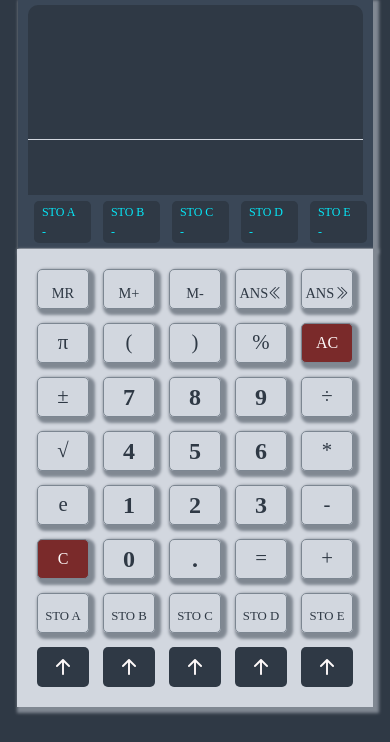
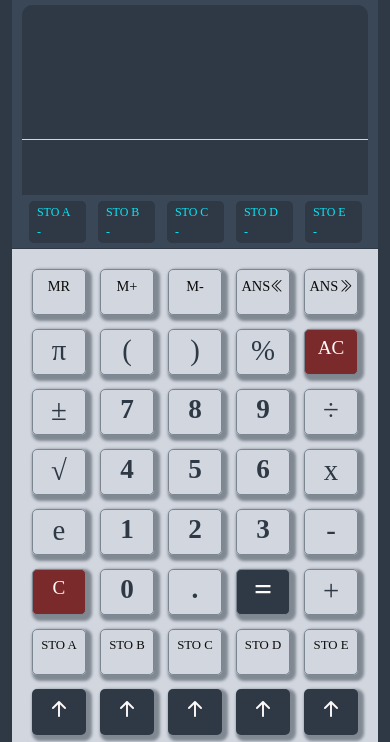
Before and after one commit to Jerrybadilla25/Calculator, a website: page Public/index.html in a window 390 px wide. Shown: the part 105-847 px from the top of the page. Drawn offline with nearby package versions, Linux system fonts and the light colour scheme.

Commit message:
add mensto

```diff
--- a/Public/css/media.css
+++ b/Public/css/media.css
@@ -16,26 +16,32 @@
     }
     .box-calc{
         display: grid;
-        grid-template-columns: 52px 52px 52px 52px 52px ;
-        grid-template-rows: repeat(8, 40px);
+        grid-template-columns: repeat(5, 54px) ;
+        grid-template-rows: repeat(8, 46px);
         column-gap: 14px;
         row-gap: 14px;
         justify-content: center;
         background-color: var(--bg-white-ligth);
-
         border-radius: 0;
-        box-shadow: var(--shadow);
-
     }
     .row{
         display: grid;
         background-color: var(--bg-header);
-        grid-template-columns: 355px;
+        grid-template-columns: 366px;
         border-radius: 0;
-
         margin-bottom: 1px;
         height: auto;
-        box-shadow: var(--shadow);
+    }
+    .display{
+        display: flex;
+        flex-direction: column;
+        padding: 5px 10px 5px 10px;
+
+    }
+    .pila-5{
+
+        display: flex;
+        justify-content: center;
     }
     .men{
         font-size: 0.8em;
@@ -43,18 +49,7 @@
     .ans{
         font-size: 0.9em;
     }
-    .pila-5-p{
 
-        display: flex;
-        justify-content: space-evenly;
-        font-size: 0.75em;
-
-        margin: 0.5em .5em 0 .5em;
-        background-color: var( --bg-green-dark);
-        border-radius: 5px;
-        color: var(--bg-white-ligth);
-        width: 45px;
-    }
 
     .lado{
         display: none;
--- a/Public/css/style.css
+++ b/Public/css/style.css
@@ -3,14 +3,16 @@
     --bg-header: #3a4757;
     --border-box: #7c8691;
     --bg-white-ligth: #d2d7df;
-    --l-red: #90aa67;
+    --l-green: #2f312b;
     --l-agua: #06e7f7;
     --l-white: #fffafa;
     --bg-men: #48607c;
     --bg-ac: #7a2a2a;
+    --l-red: #915959;
     --bg-con: #70869c;
     --font-num: 'Patrick Hand';
     --shadow: 3px 3px 3px 3px #808892;
+    --l-black: #0a0a0a;
 
 }
 body{
@@ -39,7 +41,7 @@ body{
     background-color: var(--bg-white-ligth);
     padding: 20px;
     border-radius: 0 0 15px 15px;
-    box-shadow: var(--shadow);
+
 }
 .item{
     display: flex;
@@ -50,14 +52,14 @@ body{
 .num{
     background-color: var();
     box-shadow: var(--shadow);
-    font-size: 1.5em;
+    font-size: 1.7em;
     font-weight: 900;
-    padding-top: 12%;
+    padding-top: 8%;
     border: solid 1px var(--border-box);
     color: var(--bg-green-dark);
 }
 .num:hover{
-    font-size: 1.8em;
+    font-size: 2.2em;
     padding-top: 8%;
     background-color: var(--bg-con);
     color: var(--l-white);
@@ -66,8 +68,8 @@ body{
 .oper{
     border: solid 1px var(--border-box);
     color: var(--bg-green-dark);
-    font-size: 1.3em;
-    padding-top: 12%;
+    font-size: 1.8em;
+    padding-top: 8%;
     box-shadow: var(--shadow);
 }
 .oper:hover{
@@ -78,24 +80,27 @@ body{
 }
 .igual{
     border: solid 1px var(--border-box);
-    color: var(--bg-green-dark);
-    font-size: 1.3em;
-    padding-top: 12%;
+    color: var(--l-white);
+    font-size: 2em;
+    font-weight: bolder;
+    background-color: var(--bg-green-dark);
+    padding-top: 1%;
     box-shadow: var(--shadow);
 }
 
 .men{
     border: solid 1px var(--border-box);
-    color: var(--bg-green-dark);
+    color: var(--l-black);
     font-size: 0.8em;
-    padding-top: 15px;
+    padding-top: 8px;
     box-shadow: var(--shadow);
 }
 .ac{
+    font-size: 1.2em;
     background-color: var(--bg-ac);
     border: solid 1px var(--border-box);
     color: var(--l-white);
-    padding-top: 10px;
+    padding-top: 7px;
     box-shadow: var(--shadow);
 }
 .ac:hover{
@@ -107,6 +112,7 @@ body{
     color: var(--l-white);
     padding-top: 3px;
     font-size: 2em;
+    box-shadow: var(--shadow);
 }
 .icon:hover{
     color: var(--bg-green-dark);
@@ -123,8 +129,9 @@ body{
 
 .ans{
     border: solid 1px var(--border-box);
-    color: var(--bg-green-dark);
-    padding-top: 15px;
+    color: var(--l-black);
+    font-size: 1.1em;
+    padding-top: 8px;
     box-shadow: var(--shadow);
 }
 .ans:hover{
@@ -140,13 +147,14 @@ body{
 /*###################### header #################*/
 
 .row{
+
     display: grid;
     background-color: var(--l-white);
     grid-template-columns: 564px;
     border-radius: 15px 15px 0 0;
     margin-bottom: 1px;
     height: auto;
-    box-shadow: var(--shadow);
+
 }
 
 header{
@@ -211,6 +219,7 @@ header{
     color: var(--l-white);
     height: 35px;
     background-color: var(--bg-green-dark);
+    overflow: auto;
 }
 
 .pila{
@@ -294,7 +303,8 @@ header{
 }
 .pila-5{
     display: flex;
-    justify-content: flex-start;
+    justify-content: center;
+
 
 }
 .pila-5-p{
--- a/Public/index.html
+++ b/Public/index.html
@@ -75,7 +75,7 @@
         <div class="item num" id="n4">4</div>
         <div class="item num" id="n5">5</div>
         <div class="item num" id="n6">6</div>
-        <div class="item oper" id="por">*</div>
+        <div class="item oper" id="por">x</div>
 
         <div class="item ans" id="ans-Re">ANS <i class="bi bi-chevron-double-left"></i></div>
         <div class="item  icon" id="i-sto-d"><i class="bi bi-arrow-up-short arriba"></i><i class="bi bi-arrow-right-short lado"></i></div>
--- a/Public/js/calc.js
+++ b/Public/js/calc.js
@@ -15,13 +15,23 @@ var idx = "";
 var mr = 0;
 var mMasOne = "";
 
-
+function addCommas(nStr) {
+    nStr += '';
+    var x = nStr.split('.');
+    var x1 = x[0];
+    var x2 = x.length > 1 ? '.' + x[1] : '';
+    var rgx = /(\d+)(\d{3})/;
+    while (rgx.test(x1)) {
+            x1 = x1.replace(rgx, '$1' + ',' + '$2');
+    }
+    return x1 + x2;
+}
 
 
 function actualizarDisplay (){
-    document.getElementById('pila-1').innerHTML = display1;
+    document.getElementById('pila-1').innerHTML = addCommas(display1);
     document.getElementById('pila-2').innerHTML = display2;
-    document.getElementById('pila-3').innerHTML = display3;
+    document.getElementById('pila-3').innerHTML = addCommas(display3);
     document.getElementById('pila-4').innerHTML = display4;
     document.getElementById('pila-3-p').innerHTML = mMasOne;
     document.getElementById('pila-5').innerHTML = display5;
@@ -131,29 +141,29 @@ function operaciones(operando){
     if(display2.indexOf('=')==-1){
         if(display2.indexOf('-')==0){
             valor1 = display1;
-            //console.log("estoy rn 1")
+            console.log("estoy rn 1")
             display1 = "";
             display2 = display2 + operador;
             document.getElementById('pila-2').style.color= '';
             actualizarDisplay();
         }else{
             if(display2.indexOf(operador)==-1){
-                //console.log("estoy rn 2")
+                console.log("estoy rn 2")
                 if(display1==""){
-                    //console.log("estoy rn 3")
+                    console.log("estoy rn 3")
                   valor1 = parseFloat(resultado);
                 }else{
-                    //console.log("estoy rn 4")
+                    console.log("estoy rn 4")
                   valor1 = parseFloat(display1);
                 }
-                //console.log("estoy rn 5")
+                console.log("estoy rn 5")
             display1 = "";
             display2 = display2 + operador;
             document.getElementById('pila-2').style.color= '';
             actualizarDisplay();
           }else{
-            //console.log("estoy rn 6")
-              //codigo
+            console.log("estoy rn 6")
+            evaluar();
           }
         }
 
--- a/Public/js/const.men.js
+++ b/Public/js/const.men.js
@@ -124,7 +124,7 @@ const teclasIndice = [
   "0",
   ".",
   "=",
-  "/",
+  "÷",
   "x",
   "-",
   "+",
```
